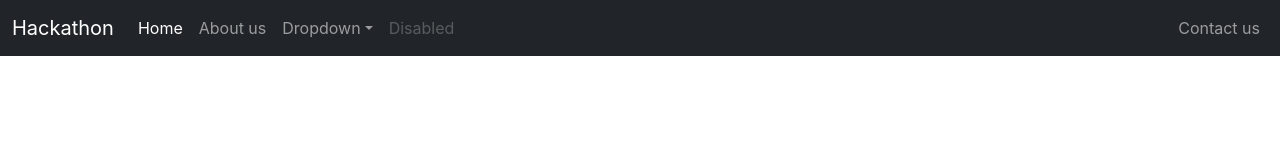
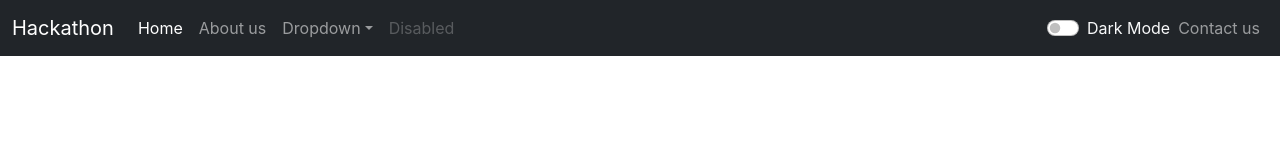
Before and after one commit to ART3MISTICAL/hackathon, a React (Create React App) app in the folder react-frontend/: page / in a window 1280 px wide. Shown: the top 160 px of the page. Built offline with nearby package versions, Linux system fonts and the light colour scheme.

Commit message:
dark mode

```diff
--- a/react-frontend/src/App.js
+++ b/react-frontend/src/App.js
@@ -1,7 +1,9 @@
+import { useState } from 'react';
 import './App.css';
 import Navbar from './components/Navbar';
 
 function App() {
+	const [mode, setMode] = useState('light');
   return (
     <div className="App">
 			<Navbar title="Hackathon"/>
--- a/react-frontend/src/components/Navbar.js
+++ b/react-frontend/src/components/Navbar.js
@@ -33,7 +33,13 @@ export default function Navbar(props) {
 					</li>
 				</ul>
 				<ul className="navbar-nav flex-row flex-wrap ms-md-auto">
-					<li className="nav-item">
+					<li>
+						<div className="form-check form-switch text-light my-2">
+  						<input className="form-check-input" type="checkbox" role="switch" id="flexSwitchCheckDefault"/>
+  						<label className="form-check-label" for="flexSwitchCheckDefault">Dark Mode</label>
+						</div>
+					</li>
+					<li className="nav-item" id="contact">
 						<a className="nav-link" href="/">Contact us</a>
 					</li>
 				</ul>
--- a/react-frontend/src/index.css
+++ b/react-frontend/src/index.css
@@ -18,4 +18,8 @@ code {
 	body {
 	  padding-top: 80px;
 	}
+
+	#contact {
+		margin-left: auto;
+	}
 }
```
